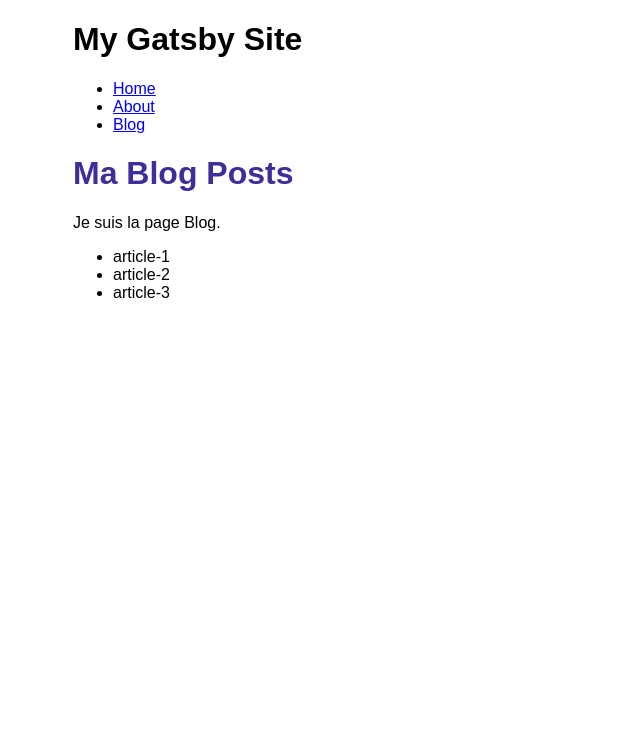
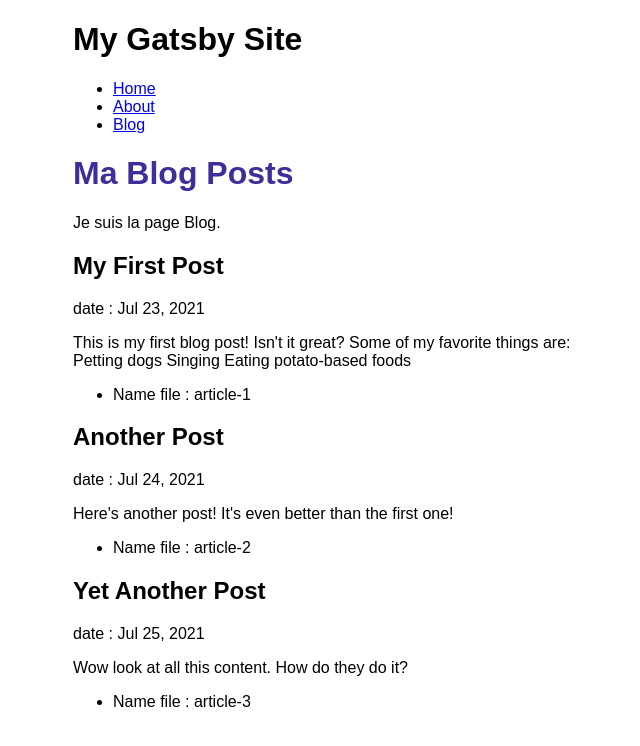
Before and after one commit to YoussoufBrahim/my-gatsby-site, a Gatsby site: page /blog in a window 1280 px wide. Shown: the whole page, without its empty margins (317-957 px from the left). Built offline with nearby package versions, Linux system fonts and the light colour scheme; Gatsby itself is replaced by a stand-in of ours.

Commit message:
update requete and display element

```diff
--- a/src/pages/blog.js
+++ b/src/pages/blog.js
@@ -7,19 +7,36 @@
   return (
     <Layout pageTitle="Ma Blog Posts">
       <p>Je suis la page Blog.</p>
-      <ul>
-        {data.allFile.nodes.map((node) => (
-          <li key={node.name}>{node.name}</li>
-        ))}
-      </ul>
+
+      {data.allMdx.nodes.map((node) => (
+        <article key={node.key}>
+          <h2>{node.frontmatter.title}</h2>
+          <p>date : {node.frontmatter.date}</p>
+          <p>{node.excerpt}</p>
+          <ul>
+            <li>Name file : {node.parent.name}</li>
+          </ul>
+        </article>
+      ))}
     </Layout>
   );
 };
-export const data = graphql`
+export const query = graphql`
   query {
-    allFile {
+    allMdx {
       nodes {
-        name
+        frontmatter {
+          date(formatString: "MMM D, YYYY")
+          title
+        }
+        id
+        excerpt
+        parent {
+          ... on File {
+            name
+            id
+          }
+        }
       }
     }
   }
```
